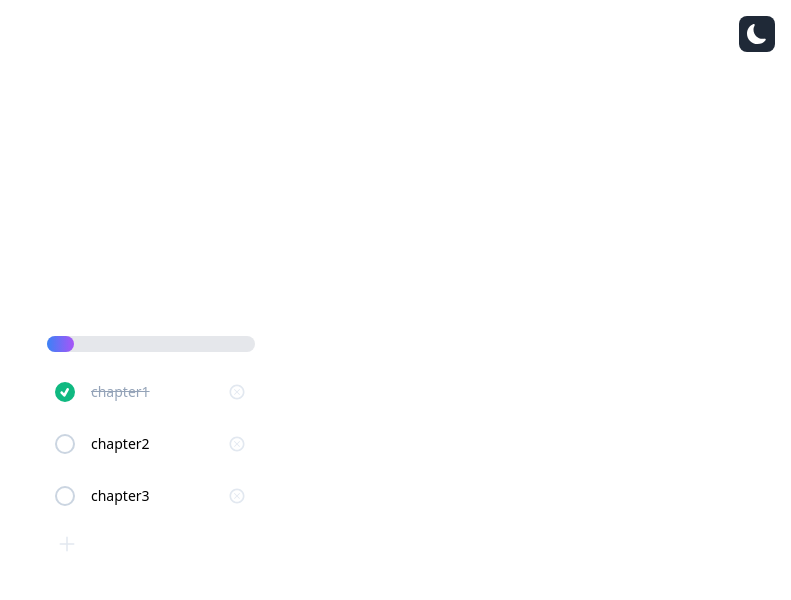
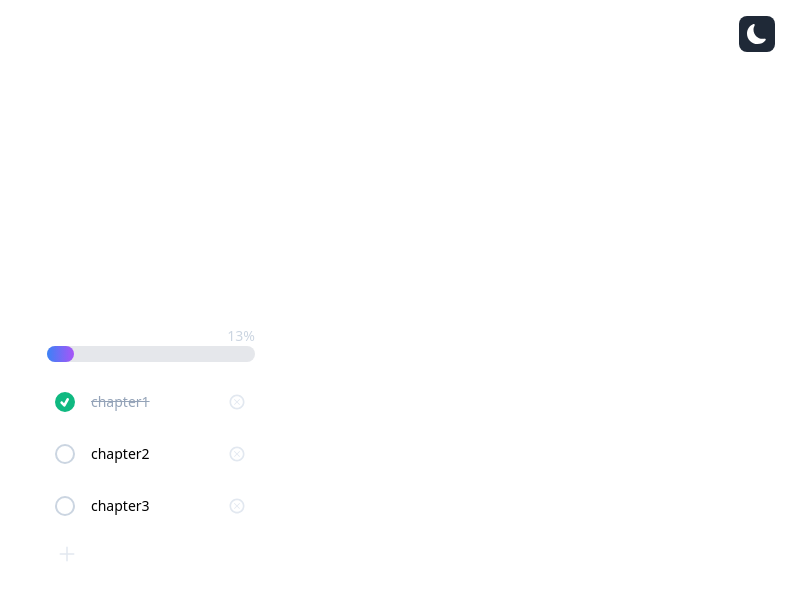
Before and after one commit to JimSunJing/progress, a Next.js app: page / in a window 1280 px wide. Shown: the top 600 px of the page, without its empty margins (489-1280 px from the left). Built offline with nearby package versions, Linux system fonts and the light colour scheme.

Commit message:
add progress number display

```diff
--- a/src/pages/index.tsx
+++ b/src/pages/index.tsx
@@ -190,6 +190,7 @@ export default function Home() {
       <div className="absolute top-0 right-0 p-4">
         <ThemeButton />
       </div>
+      <div className="w-52 text-end text-slate-300 text-sm">{`${progress}%`}</div>
       <div className="bg-gray-200 dark:bg-gray-400 rounded-full w-52 h-4">
         <div
           className="bg-gradient-to-r from-blue-500 to-purple-500 rounded-full h-4"
```
